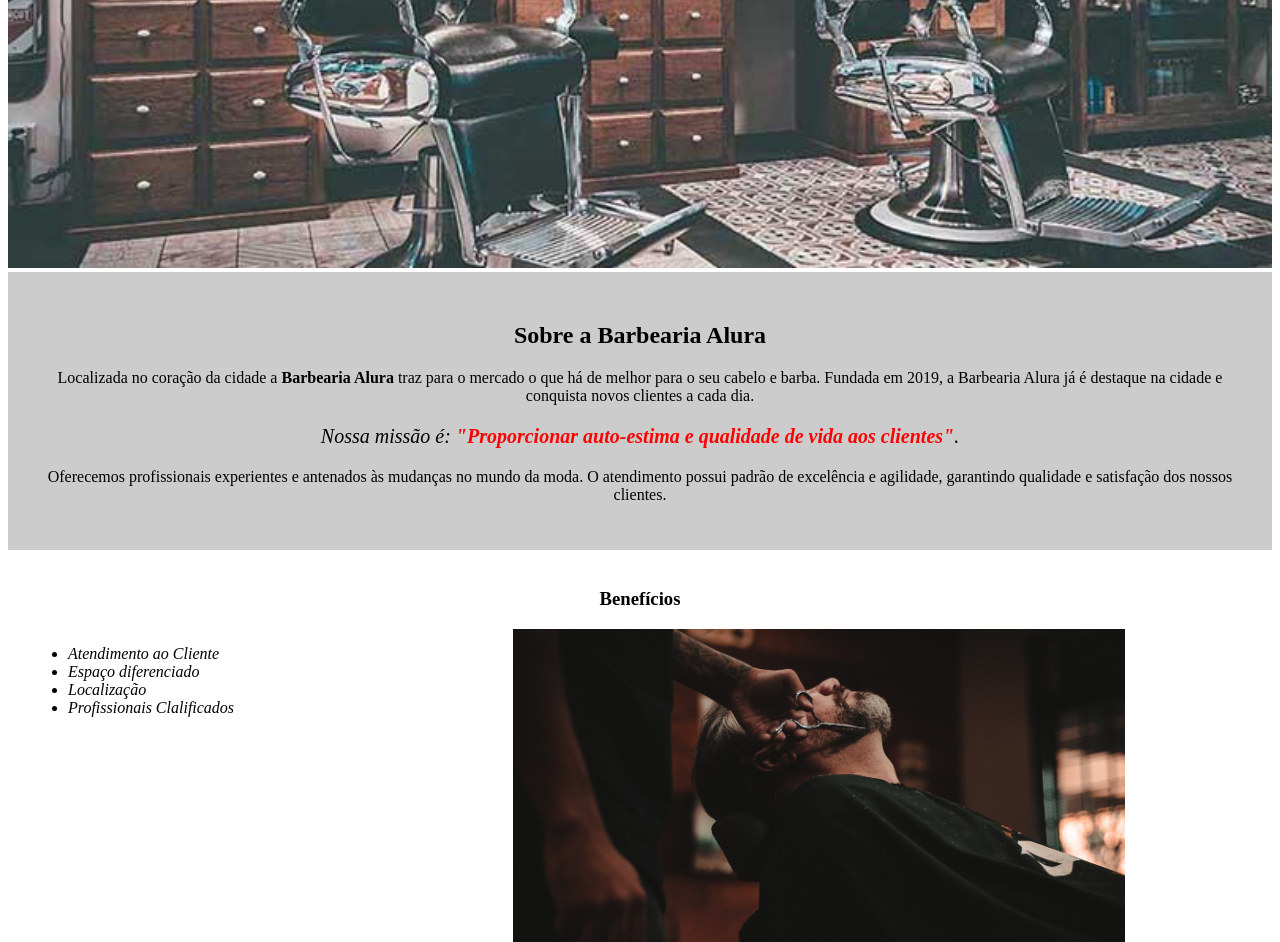
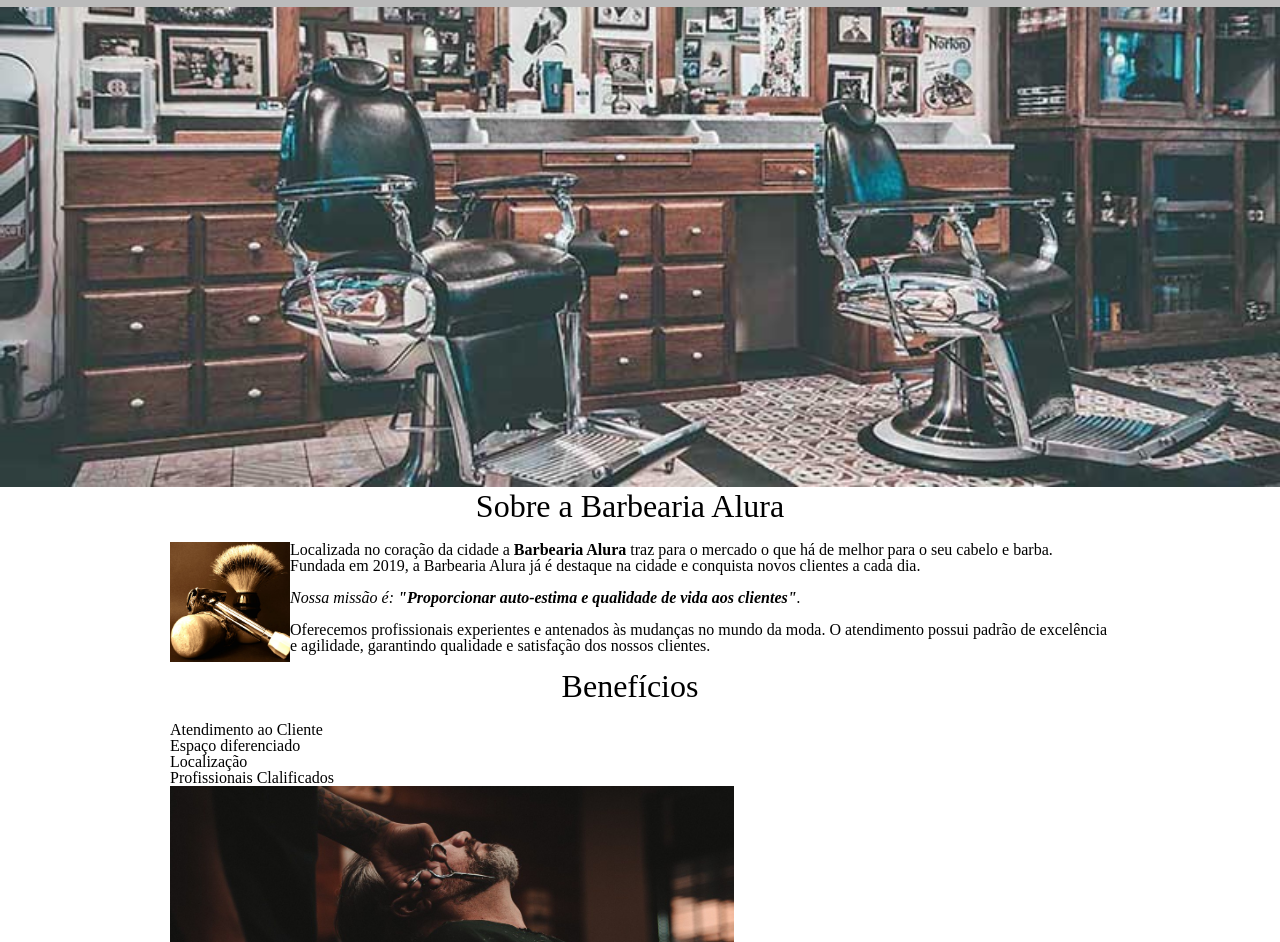
Before and after one commit to NicollasCosmo/Barbearia-Alura, a plain HTML site: page arquivos/index.html in a window 1280 px wide. Shown: the part 286-1228 px from the top of the page. Drawn offline with Linux system fonts and the light colour scheme.

Commit message:
atualização - index

```diff
--- a/arquivos/index.html
+++ b/arquivos/index.html
@@ -5,24 +5,37 @@
 	<head>
 		<meta charset="utf-8">
 		<title>Barbearia  Alura</title>
-		<link rel="stylesheet" href="style-home.css">
+		<link rel="stylesheet" href="reset.css">
+        <link rel="stylesheet" href="style.css">
 
 	</head>
 
 	<body>
 
 		<header>
+			<div class="caixa">
+				<h1><img src="logo.png"></h1>
+				<nav>
+					<ul>
+						<li><a href="index.html">home</a></li>
+						<li><a href="produtos.html">Produtos</a></li>
+						<li><a href="contato.html">Contato</a></li>
+					</ul>
 
-			<h1 class="titulo-principal">Barbearia Alura<h1>
+				</nav>
+			</div>
 
 	</header>
 
 
-		<img id="banner" src="banner.jpg">
+		<img class="banner" src="banner.jpg">
+		<main>
 
-		<div class="principal">
+			<section class="principal">
 
-			<h2 class="titulo-centralizado">Sobre a Barbearia Alura</h2>
+				<h2 class="titulo-principal">Sobre a Barbearia Alura</h2>
+
+				<img class="utensilios" src="utensilios.jpg" alt="imagem de utensilios de um barbeiro">
 
 				<p>Localizada no coração da cidade a <strong>Barbearia Alura</strong> traz para o mercado o que há de melhor para o seu cabelo e barba. Fundada em 2019, a Barbearia Alura já é destaque na cidade e conquista novos clientes a cada dia.<p>
 
@@ -30,11 +43,11 @@
 
 				<p>Oferecemos profissionais experientes e antenados às mudanças no mundo da moda. O atendimento possui padrão de excelência e agilidade, garantindo qualidade e satisfação dos nossos clientes.</p>
 
-		</div>
+			</section>
 
-		<div class="beneficios">
+			<section class="beneficios">
 
-			<h3 class="titulo-centralizado">Benefícios</h3>
+				<h3 class="titulo-principal">Benefícios</h3>
 
 				<ul>
 					<li class="itens"> Atendimento ao Cliente</li>
@@ -45,10 +58,13 @@
 
 				<img src="beneficios.jpg" class="imagembeneficios">
 
-		</div>
+			</section>
+		</main>
+		<footer>
+            <img src="logo-branco.png">
+            <p class="copyright">&copy; Copyright Barbearia Alura - 2022</p>
 
-
-
+        </footer>
 
 	</body>
 
--- a/arquivos/style.css
+++ b/arquivos/style.css
@@ -184,3 +184,47 @@ td, th {
     padding: 8px 15px;
 
 }
+
+/* css da página inicial */
+
+.banner {
+
+    width: 100%;
+
+}
+
+.titulo-principal {
+
+    text-align: center;
+    font-size: 2em;
+    margin: 0 0 1em;
+    clear: left ;
+    margin: 0 20px 20px 0;
+
+}
+
+.principal p {
+
+    margin: 0 0 1em;
+}
+
+.principal strong {
+
+    font-weight: bold;
+}
+
+.principal em {
+
+    font-style: italic;
+}
+
+.utensilios {
+
+    width: 120px;
+    float: left;
+}
+
+.imagembeneficios {
+
+    width: 60%;
+}
```
Also changed, not shown: arquivos/utensilios.jpg (added). Lines whose indentation alone changed are shown as unchanged.
